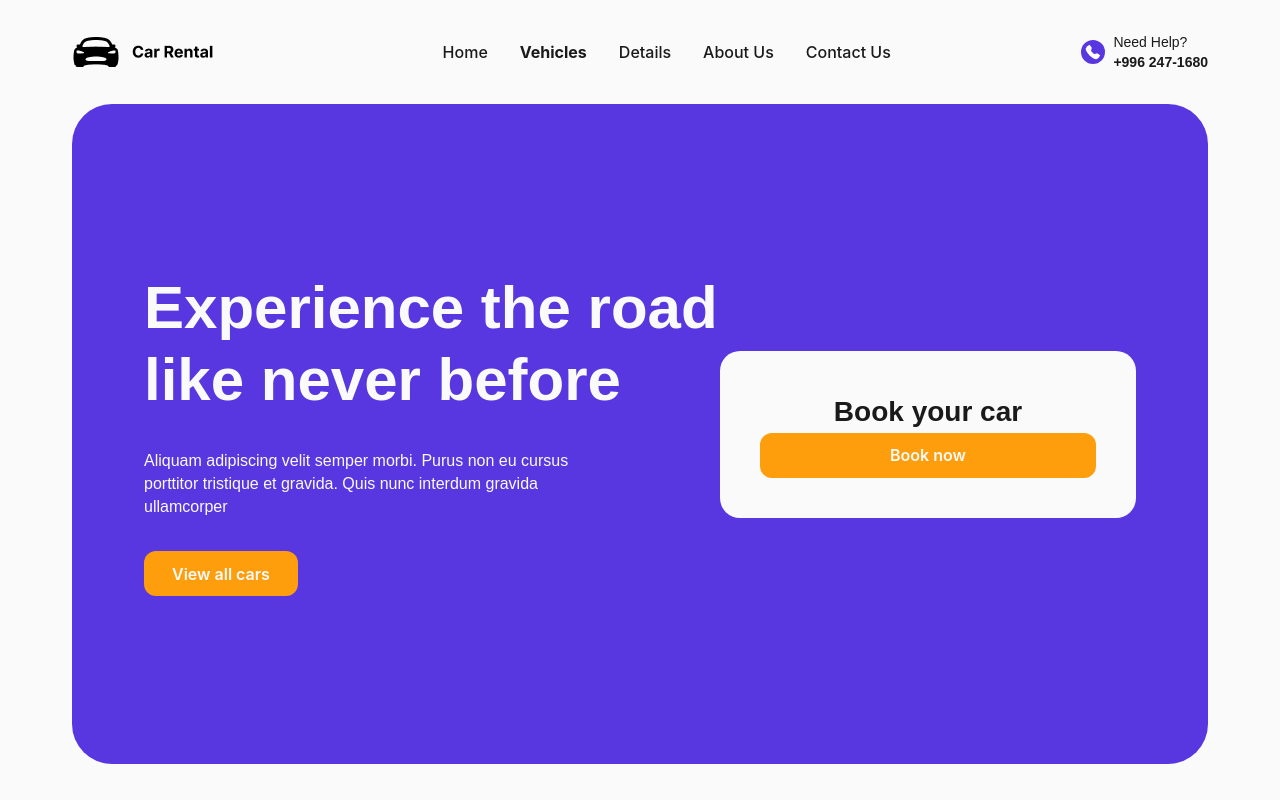
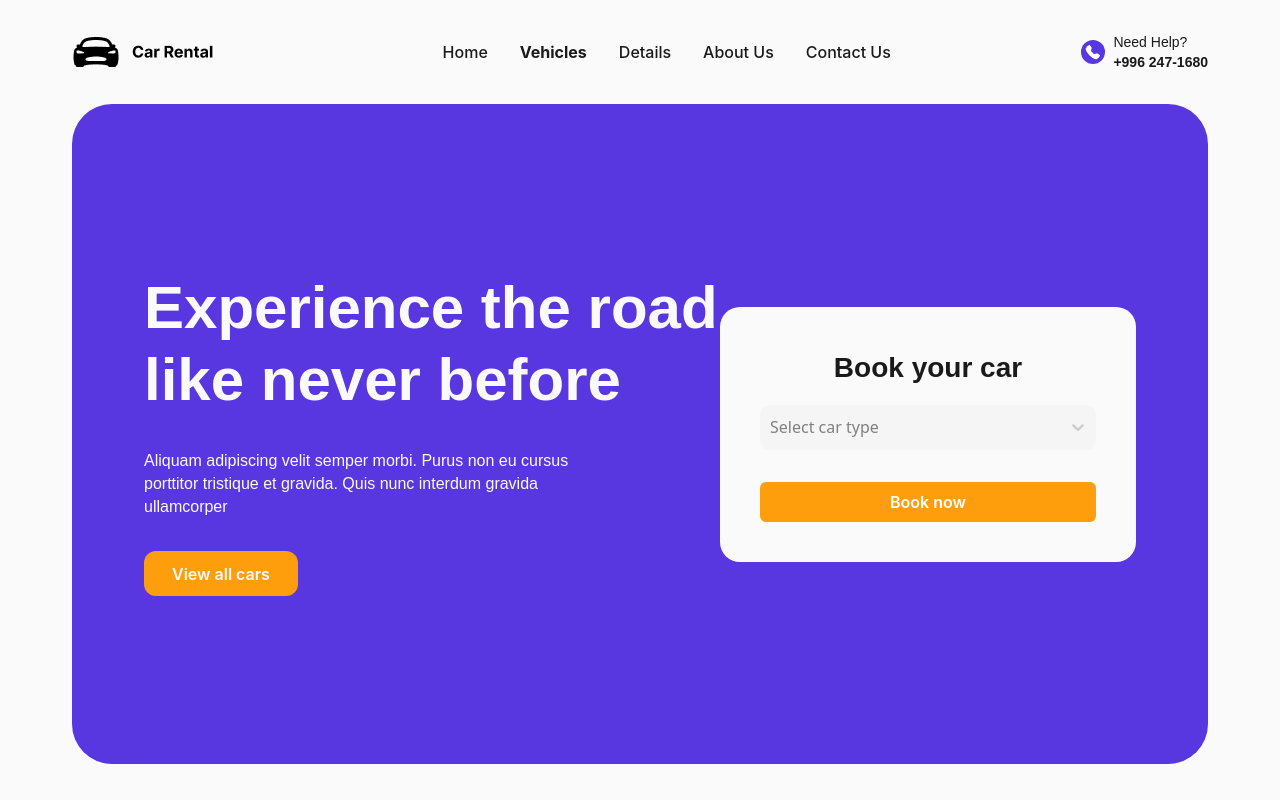
Before and after one commit to ahmadshahfarhan/car-rental, a React app: page / in a window 1280 px wide. Built offline with nearby package versions, Linux system fonts and the light colour scheme; the HTML template or start-up script is replaced by a standard one.

Commit message:
form banner home

```diff
--- a/package.json
+++ b/package.json
@@ -12,10 +12,14 @@
   "dependencies": {
     "@fontsource/inter": "^5.2.8",
     "@fontsource/work-sans": "^5.2.8",
+    "@headlessui/react": "^2.2.9",
+    "@heroicons/react": "^2.2.0",
     "@tailwindcss/vite": "^4.1.14",
+    "clsx": "^2.1.1",
     "react": "^19.1.1",
     "react-dom": "^19.1.1",
     "react-icons": "^5.5.0",
+    "react-select": "^5.10.2",
     "tailwindcss": "^4.1.14"
   },
   "devDependencies": {
--- a/src/components/home/hero/components/formBanner.jsx
+++ b/src/components/home/hero/components/formBanner.jsx
@@ -1,21 +1,66 @@
-const formBanner = () => {
+import Select from "react-select";
+
+const car = [
+  { value: "red", label: "Red" },
+  { value: "blue", label: "Blue" },
+  { value: "green", label: "Green" },
+  { value: "yellow", label: "Yellow" },
+  { value: "black", label: "Black" },
+  { value: "white", label: "White" },
+  { value: "gray", label: "Gray" },
+  { value: "orange", label: "Orange" },
+  { value: "purple", label: "Purple" },
+  { value: "pink", label: "Pink" },
+];
+
+const customStyles = {
+  control: (base, state) => ({
+    ...base,
+    backgroundColor: "#F5F5F5",
+    borderRadius: "10px",
+    boxShadow: "none",
+    border: "none",
+    minHeight: "45px",
+  }),
+
+  menu: (base) => ({
+    ...base,
+    backgroundColor: "rgba(255, 255, 255, 0.9)",
+    borderRadius: "10px",
+    boxShadow: "none",
+    padding: "10px",
+    backdropFilter: "blur(2px)",
+  }),
+};
+
+const FormBanner = () => {
   return (
-    <>
     <section>
-        <div className=" bg-surface rounded-[20px] w-[416px]">
-          <form className=" p-[40px] flex flex-col justify-center items-center">
-            <label
-              htmlFor=""
-              className=" font-worksans font-semibold text-[28px] text-text-main"
-            >
+      <div className="bg-surface rounded-[20px] w-[416px]">
+        <form className="p-[40px] flex flex-col justify-center items-center gap-4">
+          <label className="font-worksans font-semibold text-[28px] text-text-main">
             Book your car
           </label>
-             <button className="btn-orange w-full">Book now</button>
+
+          <div className="w-full">
+            <Select
+              options={car}
+              placeholder="Select car type"
+              classNamePrefix="react-select"
+              styles={customStyles}
+            />
+          </div>
+
+          <button
+            type="submit"
+            className="btn-orange w-full mt-4 py-2 rounded-md text-white font-semibold"
+          >
+            Book now
+          </button>
         </form>
       </div>
     </section>
-    </>
   );
 };
 
-export default formBanner;
+export default FormBanner;
--- a/src/index.css
+++ b/src/index.css
@@ -55,3 +55,23 @@
     font-family: var(--font-inter);
   }
 }
+
+.css-1u9des2-indicatorSeparator{
+  display: none;
+}
+
+.react-select__menu-list {
+  scrollbar-width: thin; /* Firefox */
+}
+
+.react-select__menu-list::-webkit-scrollbar {
+  width: 6px; /* Lebar scrollbar */
+}
+
+.react-select__menu-list::-webkit-scrollbar-thumb {
+  border-radius: 10px;
+}
+
+.react-select__menu-list::-webkit-scrollbar-track {
+  background: transparent;
+}
```
Also changed, not shown: 1 other file (tests, documents, lock files or other folders). Lines whose indentation alone changed are shown as unchanged.
